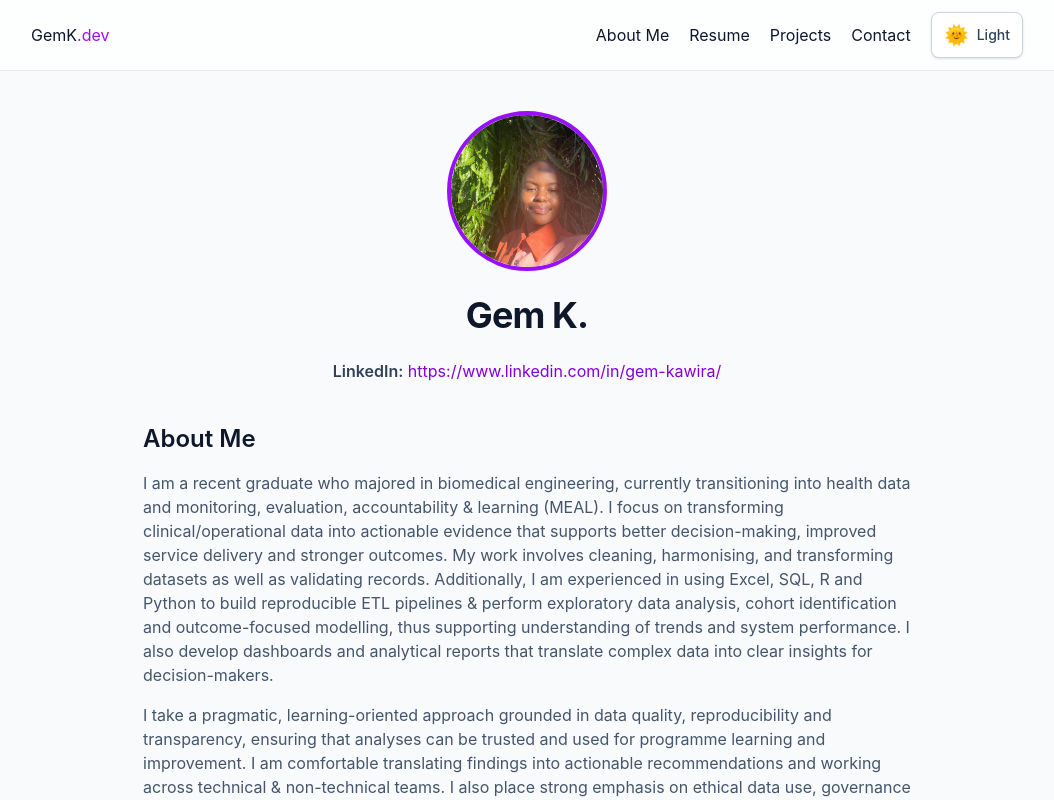
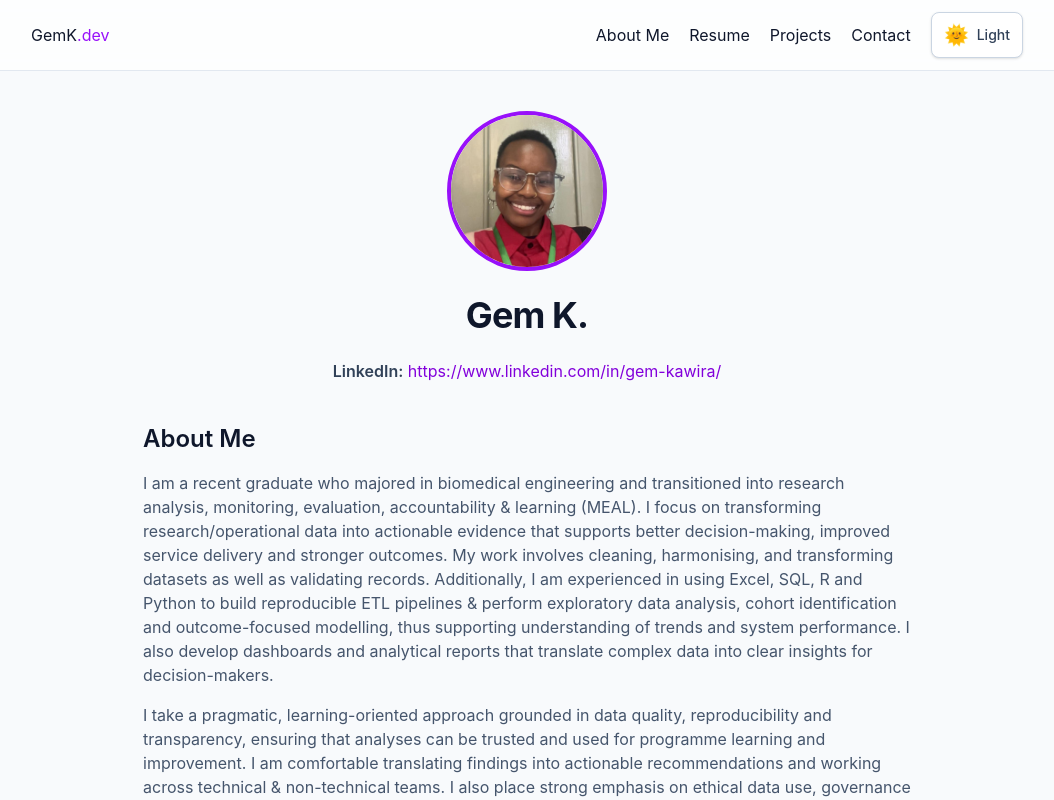
Before and after one commit to GemKW/gkw-portfolio, a SvelteKit app: page / in a window 1280 px wide. Shown: the top 800 px of the page, without its empty margins (113-1167 px from the left). Built offline with nearby package versions, Linux system fonts and the light colour scheme.

Commit message:
Change image source and edit personal description
Updated image source and revised personal description for clarity.

```diff
--- a/src/routes/+page.svelte
+++ b/src/routes/+page.svelte
@@ -2,7 +2,7 @@
 <section class="mx-auto max-w-3xl space-y-6">
   <div class="flex justify-center">
     <img
-      src="/images/20.50.13.jpeg"
+      src="/images/data baddie!A wholeMEAL.jpeg"
       alt="Gem K"
       class="w-40 h-40 rounded-full object-cover border-4 border-purple-600 dark:border-purple-400"
     />
@@ -33,7 +33,7 @@
 
     <!-- Paragraph 1 -->
   <p class="text-slate-600 dark:text-slate-300">
-    I am a recent graduate who majored in biomedical engineering, currently transitioning into health data and monitoring, evaluation, accountability & learning (MEAL). I focus on transforming clinical/operational data into actionable evidence that supports better decision-making, improved service delivery and stronger outcomes. My work involves cleaning, harmonising, and transforming datasets as well as validating records. Additionally, I am experienced in using Excel, SQL, R and Python to build reproducible ETL pipelines & perform exploratory data analysis, cohort identification and outcome-focused modelling, thus supporting understanding of trends and system performance. I also develop dashboards and analytical reports that translate complex data into clear insights for decision-makers.
+    I am a recent graduate who majored in biomedical engineering and transitioned into research analysis, monitoring, evaluation, accountability & learning (MEAL). I focus on transforming research/operational data into actionable evidence that supports better decision-making, improved service delivery and stronger outcomes. My work involves cleaning, harmonising, and transforming datasets as well as validating records. Additionally, I am experienced in using Excel, SQL, R and Python to build reproducible ETL pipelines & perform exploratory data analysis, cohort identification and outcome-focused modelling, thus supporting understanding of trends and system performance. I also develop dashboards and analytical reports that translate complex data into clear insights for decision-makers.
   </p>
 
     <!-- Paragraph 2 -->
```
